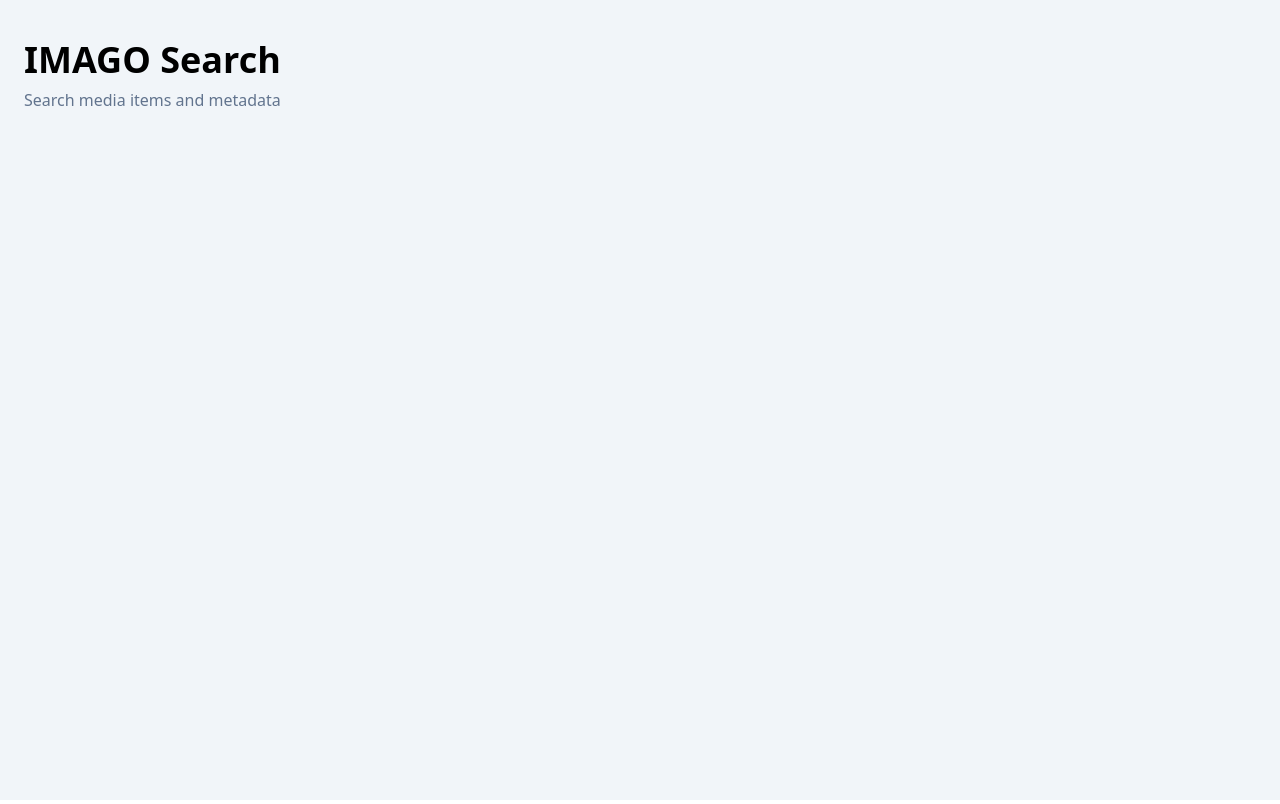
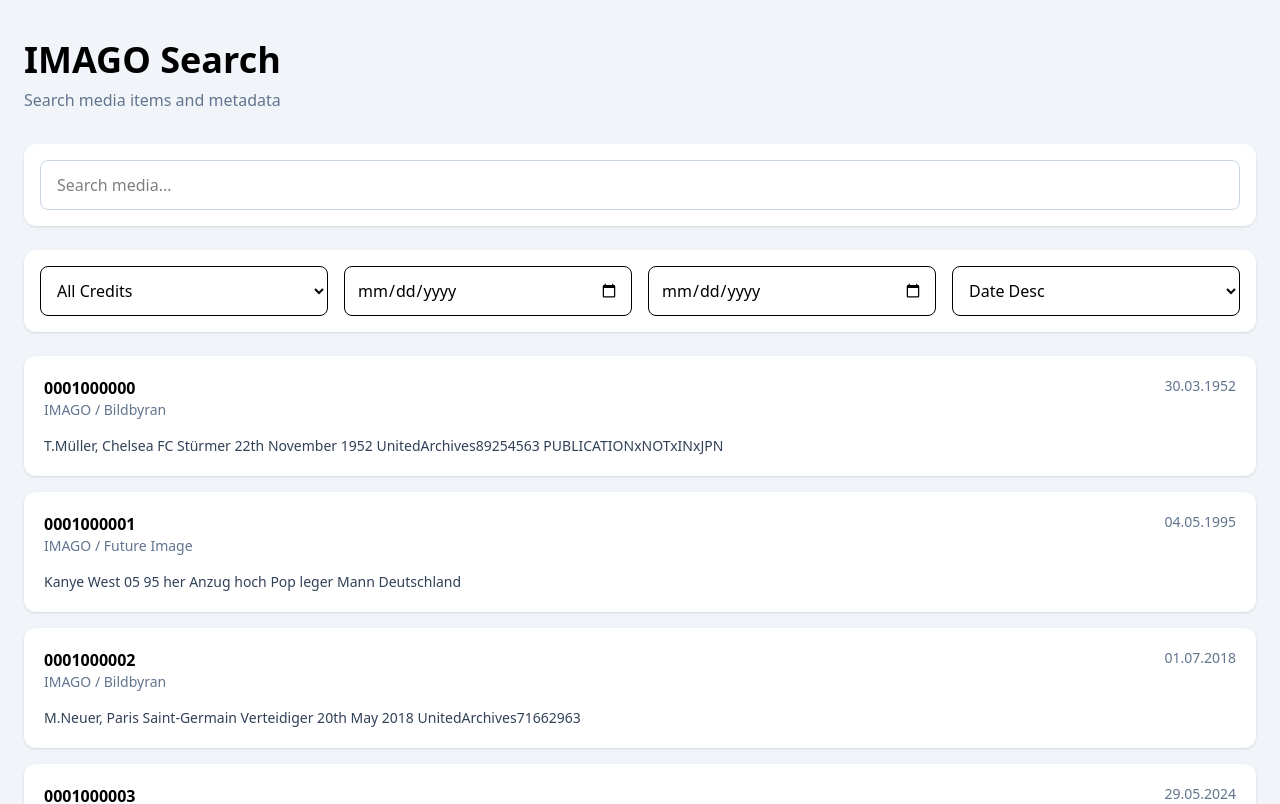
Before and after one commit to hnsreeny/Coding-Challenge-2-C4, a Next.js app: page / in a window 1280 px wide. Shown: the top 804 px of the page. Built offline with nearby package versions, Linux system fonts and the light colour scheme.

Commit message:
Page UI updates

```diff
--- a/src/app/page.tsx
+++ b/src/app/page.tsx
@@ -2,13 +2,27 @@
 
 import { useEffect, useState } from "react";
 
+interface MediaItem {
+  id: number;
+  bildnummer: string;
+  fotografen: string;
+  datum: string;
+  suchtext: string;
+}
+
 export default function Home() {
   const [query, setQuery] = useState("");
-  const [results, setResults] = useState([]);
+  const [results, setResults] = useState<MediaItem[]>([]);
   const [loading, setLoading] = useState(false);
-// loading
+  // filters
+  const [credit, setCredit] = useState("");
+ const [from, setFrom] = useState("");
+ const [to, setTo] = useState("");
+ const [sort, setSort] = useState("date_desc");
+
   useEffect(() => {
     const timeout = setTimeout(async () => {
+      try {
         setLoading(true);
 
         const response = await fetch(
@@ -17,9 +31,12 @@
 
         const data = await response.json();
 
-      setResults(data.items);
-
+        setResults(data.items ?? []);
+      } catch (error) {
+        console.error(error);
+      } finally {
         setLoading(false);
+      }
     }, 300);
 
     return () => clearTimeout(timeout);
@@ -28,7 +45,7 @@
   return (
     <main className="min-h-screen bg-slate-100">
       <div className="max-w-7xl mx-auto px-6 py-10">
-
+        {/* Header */}
         <div className="mb-8">
           <h1 className="text-4xl font-bold">
             IMAGO Search
@@ -39,9 +56,124 @@
           </p>
         </div>
 
+        {/* Search Bar */}
+        <div className="bg-white rounded-xl shadow-sm p-4 mb-6">
+          <input
+            type="text"
+            placeholder="Search media..."
+            value={query}
+            onChange={(e) =>
+              setQuery(e.target.value)
+            }
+            className="
+              w-full
+              rounded-lg
+              border
+              border-slate-300
+              px-4
+              py-3
+              focus:outline-none
+              focus:ring-2
+              focus:ring-blue-500
+            "
+          />
+        </div>
+
+        {/* Filters */}
+        <div
+          className="
+            bg-white
+            rounded-xl
+            shadow-sm
+            p-4
+            mb-6
+            grid
+            grid-cols-1
+            md:grid-cols-4
+            gap-4
+          "
+        >
+          <select className="border rounded-lg p-3">
+            <option>All Credits</option>
+          </select>
+
+          <input
+            type="date"
+            className="border rounded-lg p-3"
+          />
+
+          <input
+            type="date"
+            className="border rounded-lg p-3"
+          />
+
+          <select className="border rounded-lg p-3">
+            <option>Date Desc</option>
+            <option>Date Asc</option>
+          </select>
+        </div>
+
+        {/* Loading */}
+        {loading && (
+          <div className="text-center py-12">
+            Searching...
+          </div>
+        )}
+
+        {/* Results */}
+        {!loading && results.length > 0 && (
+          <div className="space-y-4">
+            {results.map((item) => (
+              <div
+                key={item.id}
+                className="
+                  bg-white
+                  rounded-xl
+                  shadow-sm
+                  p-5
+                  hover:shadow-md
+                  transition
+                "
+              >
+                <div className="flex justify-between">
+                  <div>
+                    <h3 className="font-semibold">
+                      {item.bildnummer}
+                    </h3>
+
+                    <p className="text-sm text-slate-500">
+                      {item.fotografen}
+                    </p>
+                  </div>
+
+                  <span className="text-sm text-slate-500">
+                    {item.datum}
+                  </span>
+                </div>
+
+                <p className="mt-4 text-sm text-slate-700">
+                  {item.suchtext}
+                </p>
+              </div>
+            ))}
+          </div>
+        )}
+
+        {/* Empty State */}
+        {!loading &&
+          query &&
+          results.length === 0 && (
+            <div className="text-center py-20">
+              <h2 className="text-xl font-semibold">
+                No results found
+              </h2>
+
+              <p className="text-slate-500 mt-2">
+                Try another search term.
+              </p>
+            </div>
+          )}
       </div>
     </main>
   );
-
-
 }
```
Lines whose indentation alone changed are shown as unchanged.
